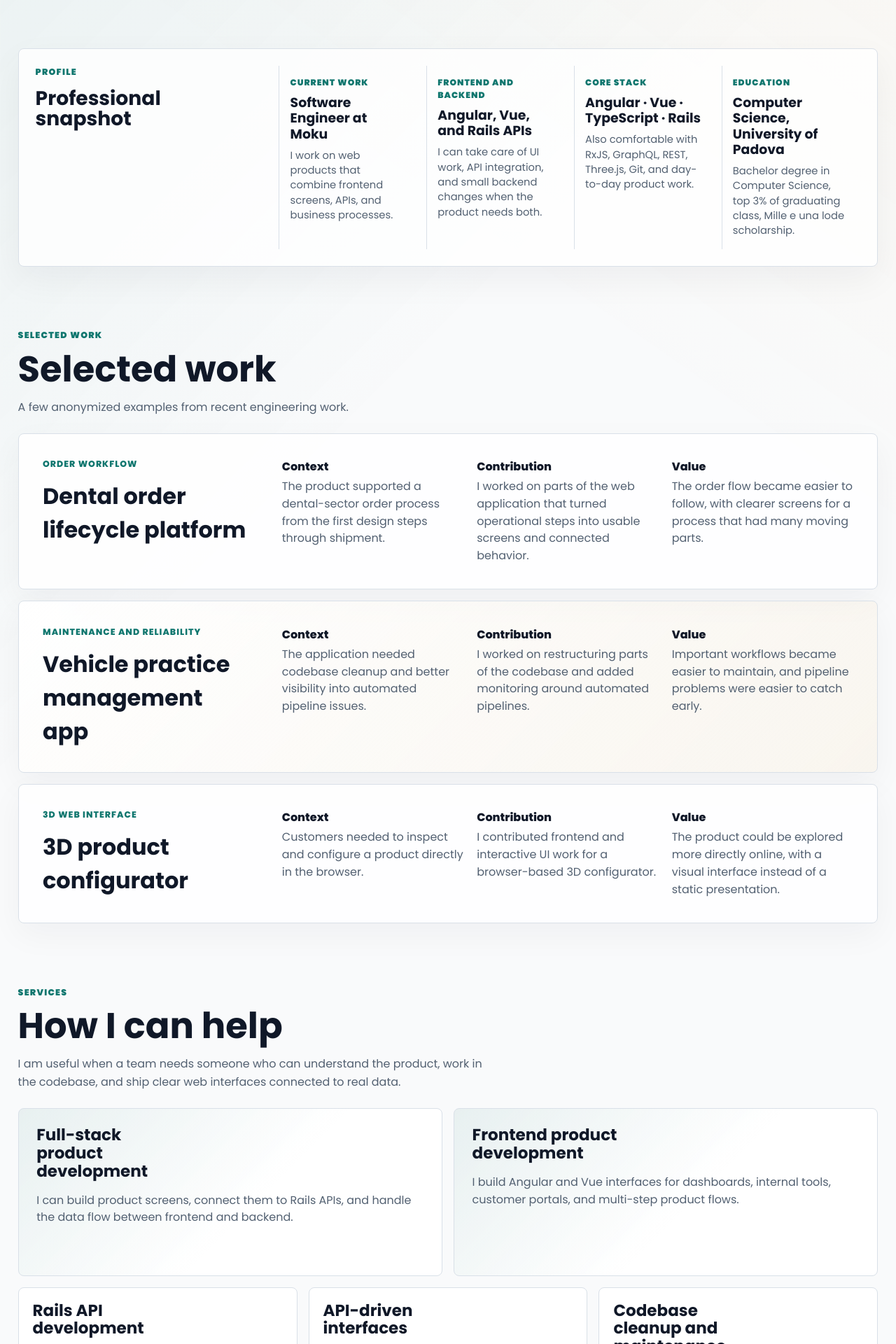
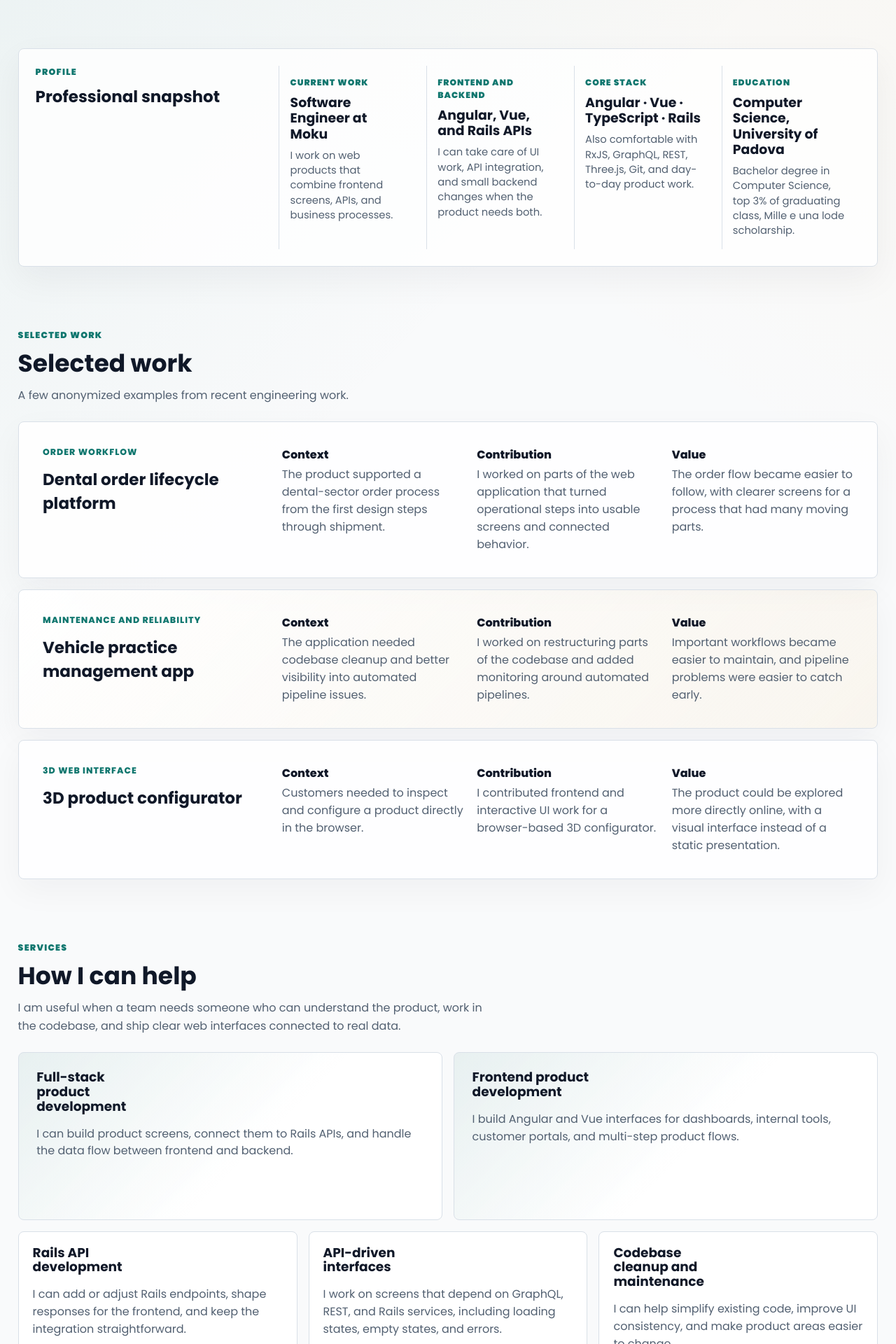
Before and after one commit to XidaZ3/Portfolio, an Angular app: page / in a window 1280 px wide. Shown: the part 760-2680 px from the top of the page at 70% size. Built offline with nearby package versions, Linux system fonts and the light colour scheme.

Commit message:
style: normalize section title scale

```diff
--- a/src/app/sections/case-studies-section.scss
+++ b/src/app/sections/case-studies-section.scss
@@ -33,7 +33,7 @@
 
 .case-card h3 {
   margin: 0;
-  font-size: clamp(1.35rem, 2.5vw, 2rem);
+  font-size: clamp(1.15rem, 1.8vw, 1.55rem);
 }
 
 dl {
--- a/src/app/sections/contact-section.scss
+++ b/src/app/sections/contact-section.scss
@@ -15,7 +15,7 @@
 
 .contact__intro h2 {
   margin: 0;
-  font-size: clamp(2.2rem, 5vw, 4.6rem);
+  font-size: clamp(1.8rem, 3vw, 3rem);
   line-height: 1;
 }
 
--- a/src/app/sections/professional-snapshot-section.scss
+++ b/src/app/sections/professional-snapshot-section.scss
@@ -22,7 +22,7 @@
 
 .profile-snapshot__heading h2 {
   margin: 0;
-  font-size: clamp(1.45rem, 2.2vw, 2rem);
+  font-size: clamp(1.35rem, 1.8vw, 1.65rem);
   line-height: 1.05;
 }
 
--- a/src/app/sections/services-section.scss
+++ b/src/app/sections/services-section.scss
@@ -37,7 +37,7 @@
 .service-card h3 {
   margin: 0;
   max-width: 14ch;
-  font-size: clamp(1.1rem, 1.8vw, 1.55rem);
+  font-size: clamp(1.05rem, 1.45vw, 1.35rem);
   line-height: 1.12;
 }
 
--- a/src/styles.scss
+++ b/src/styles.scss
@@ -77,7 +77,7 @@ a {
 
 .section__intro h2 {
   margin: 0;
-  font-size: clamp(2rem, 4vw, 4rem);
+  font-size: clamp(1.65rem, 2.7vw, 2.85rem);
   line-height: 1;
   letter-spacing: 0;
 }
```
